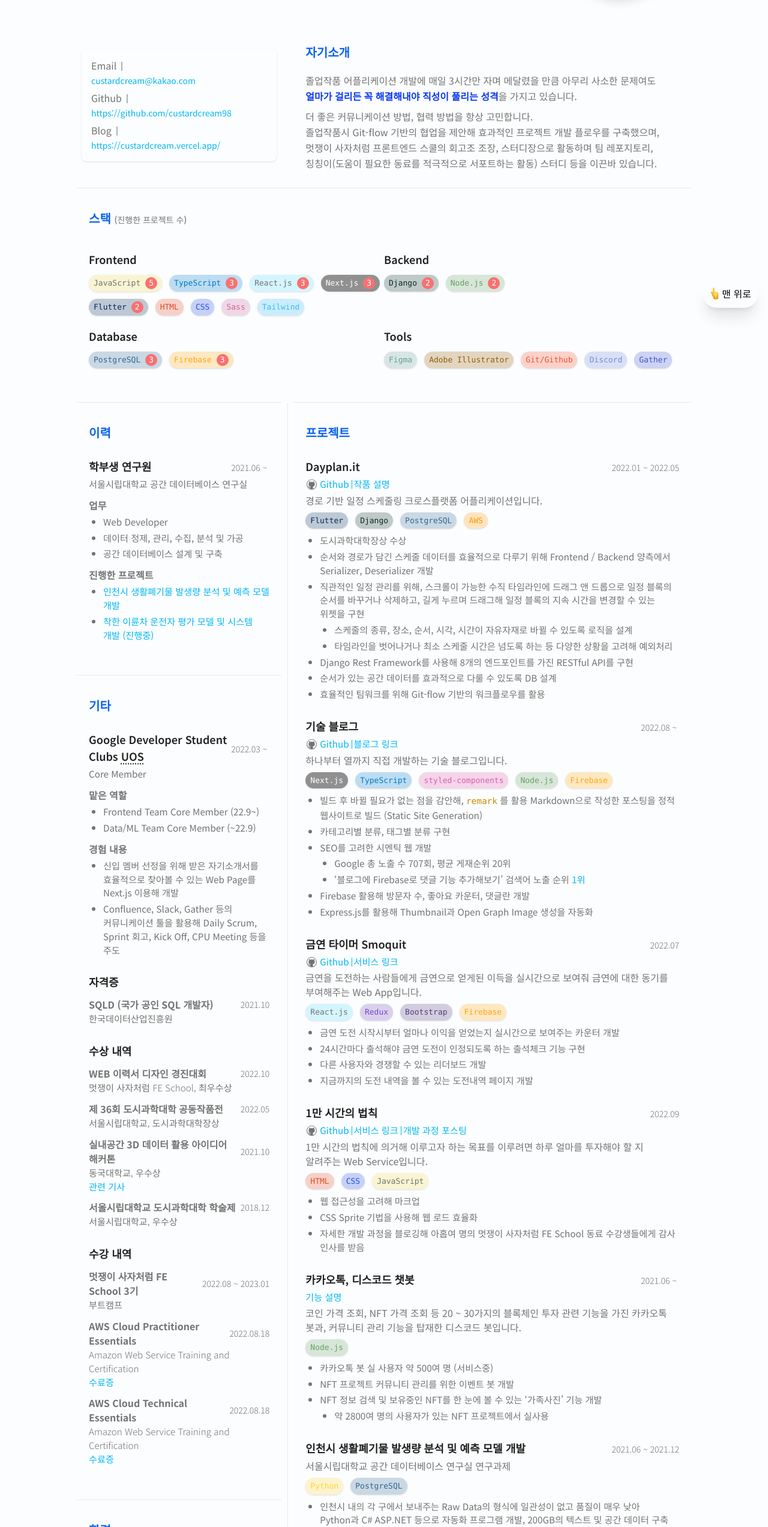
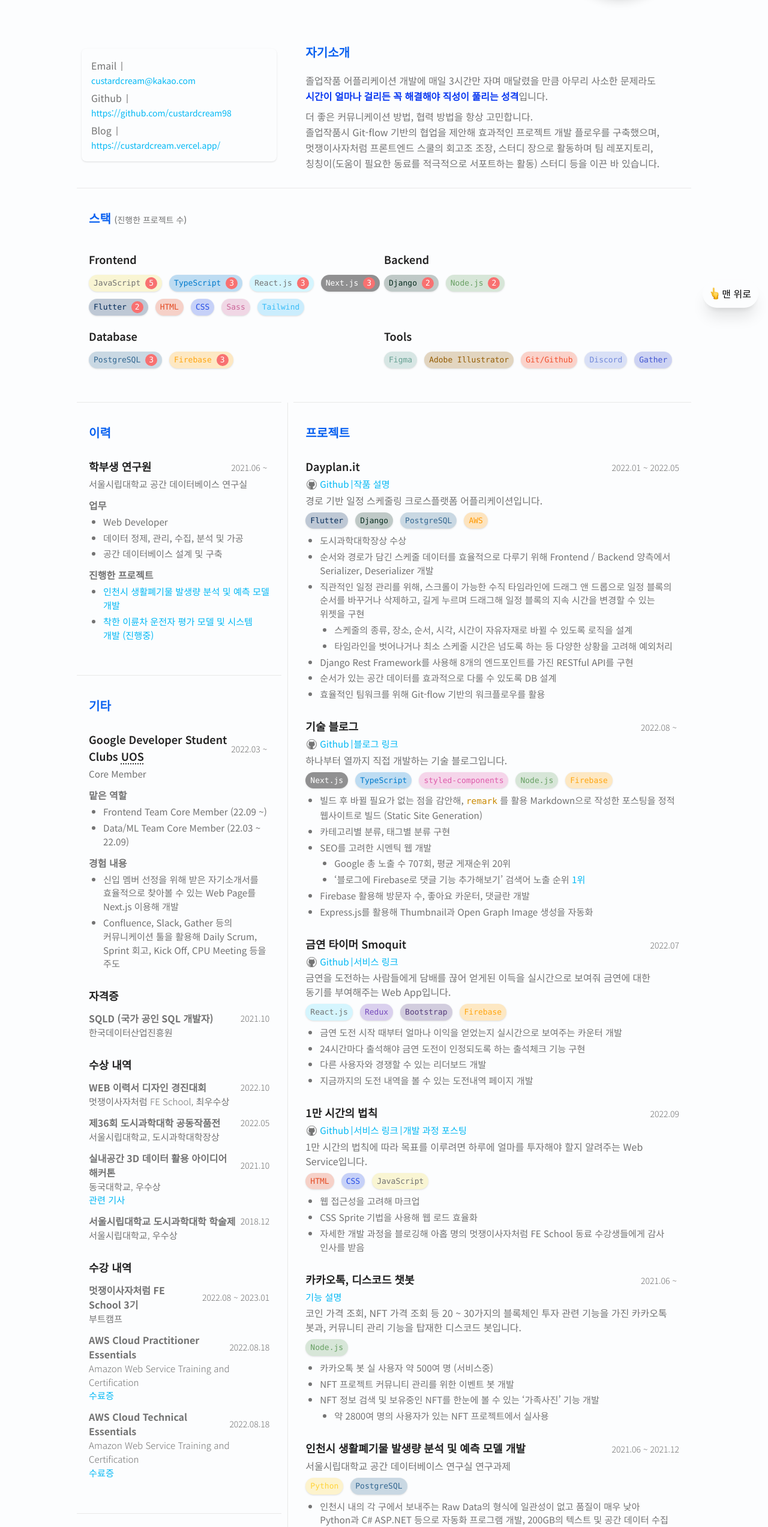
Before and after one commit to custardcream98/resume, a website: page index.html in a window 1280 px wide. Shown: the part 255-2800 px from the top of the page at 60% size. Drawn offline with Linux system fonts and the light colour scheme.

Commit message:
Chore: 오탈자 수정

```diff
--- a/index.html
+++ b/index.html
@@ -117,18 +117,18 @@
           <h2 class="title-pri">자기소개</h2>
           <div class="mt-5 leading-relaxed">
             <p>
-              졸업작품 어플리케이션 개발에 매일 3시간만 자며 메달렸을 만큼
-              아무리 사소한 문제여도
+              졸업작품 어플리케이션 개발에 매일 3시간만 자며 매달렸을 만큼
+              아무리 사소한 문제라도
               <strong class="text-blue1"
-                >얼마가 걸리든 꼭 해결해내야 직성이 풀리는 성격</strong
-              >을 가지고 있습니다.
+                >시간이 얼마나 걸리든 꼭 해결해야 직성이 풀리는 성격</strong
+              >입니다.
             </p>
             <p class="mt-2">
               더 좋은 커뮤니케이션 방법, 협력 방법을 항상 고민합니다.<br />
               졸업작품시 Git-flow 기반의 협업을 제안해 효과적인 프로젝트 개발
-              플로우를 구축했으며, 멋쟁이 사자처럼 프론트엔드 스쿨의 회고조
-              조장, 스터디장으로 활동하며 팀 레포지토리, 칭칭이(도움이 필요한
-              동료를 적극적으로 서포트하는 활동) 스터디 등을 이끈바 있습니다.
+              플로우를 구축했으며, 멋쟁이사자처럼 프론트엔드 스쿨의 회고조 조장,
+              스터디 장으로 활동하며 팀 레포지토리, 칭칭이(도움이 필요한 동료를
+              적극적으로 서포트하는 활동) 스터디 등을 이끈 바 있습니다.
             </p>
           </div>
         </section>
@@ -354,7 +354,7 @@
                 >
               </p>
               <p>
-                금연을 도전하는 사람들에게 금연으로 얻게된 이득을 실시간으로
+                금연을 도전하는 사람들에게 담배를 끊어 얻게된 이득을 실시간으로
                 보여줘 금연에 대한 동기를 부여해주는 Web App입니다.
               </p>
               <strong class="sr-only">사용한 스택</strong>
@@ -367,7 +367,7 @@
               <strong class="sr-only">성과</strong>
               <ul class="description-list">
                 <li>
-                  금연 도전 시작시부터 얼마나 이익을 얻었는지 실시간으로
+                  금연 도전 시작 때부터 얼마나 이익을 얻었는지 실시간으로
                   보여주는 카운터 개발
                 </li>
                 <li>
@@ -402,8 +402,8 @@
                 >
               </p>
               <p>
-                1만 시간의 법칙에 의거해 이루고자 하는 목표를 이루려면 하루
-                얼마를 투자해야 할 지 알려주는 Web Service입니다.
+                1만 시간의 법칙에 따라 목표를 이루려면 하루에 얼마를 투자해야
+                할지 알려주는 Web Service입니다.
               </p>
               <strong class="sr-only">사용한 스택</strong>
               <ul class="stack-badge-list-wrapper my-2">
@@ -416,8 +416,8 @@
                 <li>웹 접근성을 고려해 마크업</li>
                 <li>CSS Sprite 기법을 사용해 웹 로드 효율화</li>
                 <li>
-                  자세한 개발 과정을 블로깅해 아홉여 명의 멋쟁이 사자처럼 FE
-                  School 동료 수강생들에게 감사 인사를 받음
+                  자세한 개발 과정을 블로깅해 아홉 명의 멋쟁이사자처럼 FE School
+                  동료 수강생들에게 감사 인사를 받음
                 </li>
               </ul>
             </li>
@@ -450,7 +450,7 @@
                 <li>카카오톡 봇 실 사용자 약 500여 명 (서비스중)</li>
                 <li>NFT 프로젝트 커뮤니티 관리를 위한 이벤트 봇 개발</li>
                 <li>
-                  NFT 정보 검색 및 보유중인 NFT를 한 눈에 볼 수 있는 ‘가족사진’
+                  NFT 정보 검색 및 보유중인 NFT를 한눈에 볼 수 있는 ‘가족사진’
                   기능 개발
                   <ul>
                     <li>
@@ -481,11 +481,11 @@
                 <li>
                   인천시 내의 각 구에서 보내주는 Raw Data의 형식에 일관성이 없고
                   품질이 매우 낮아 Python과 C# ASP.NET 등으로 자동화 프로그램
-                  개발, 200GB의 텍스트 및 공간 데이터 구축
+                  개발, 200GB의 텍스트 및 공간 데이터 수집
                 </li>
                 <li>PostgreSQL을 활용해 분석용 데이터를 DB화</li>
                 <li>
-                  GIS, Python 등을 이용해 데이터를 시각화하고, 데이터의 특성을
+                  GIS, Python 등을 이용해 데이터를 시각화하고 데이터의 특성을
                   파악
                 </li>
               </ul>
@@ -511,12 +511,12 @@
                 <li>설문지 웹페이지 개발 리드</li>
                 <li>
                   이륜차 운전자 평가 기준을 선정하기 위한 AHP 분석 설문지 중,
-                  응답자가 연속적인 값중 하나를 선택해야 하는 부분을 위한 Slide
+                  응답자가 연속적인 값 중 하나를 선택해야 하는 부분을 위한 Slide
                   컴포넌트 개발
                 </li>
                 <li>
-                  네 다섯가지의 영상을 동시에 보고 각각의 영상에 대해 점수를
-                  매길 수 있도록 하는 컴포넌트 개발중
+                  네다섯 가지의 영상을 동시에 보고 각각의 영상에 대해 점수를
+                  매길 수 있도록 하는 컴포넌트 개발
                 </li>
               </ul>
             </li>
@@ -575,8 +575,8 @@
               <p class="item-description">Core Member</p>
               <strong class="mt-3 mb-1 block">맡은 역할</strong>
               <ul class="description-list">
-                <li>Frontend Team Core Member (22.9~)</li>
-                <li>Data/ML Team Core Member (~22.9)</li>
+                <li>Frontend Team Core Member (22.09 ~)</li>
+                <li>Data/ML Team Core Member (22.03 ~ 22.09)</li>
               </ul>
               <strong class="mt-3 mb-1 block">경험 내용</strong>
               <ul class="description-list">
@@ -608,12 +608,12 @@
                   <time class="time" datetime="2022-10">2022.10</time>
                 </div>
                 <p class="item-description font-light">
-                  멋쟁이 사자처럼 FE School, 최우수상
+                  멋쟁이사자처럼 FE School, 최우수상
                 </p>
               </li>
               <li>
                 <div class="title-with-time-wrapper">
-                  <strong>제 36회 도시과학대학 공동작품전</strong>
+                  <strong>제36회 도시과학대학 공동작품전</strong>
                   <time class="time" datetime="2022-05">2022.05</time>
                 </div>
                 <p class="item-description font-light">
@@ -649,7 +649,7 @@
             <ul class="item-list">
               <li>
                 <div class="title-with-time-wrapper">
-                  <strong>멋쟁이 사자처럼 FE School 3기</strong>
+                  <strong>멋쟁이사자처럼 FE School 3기</strong>
                   <span class="time">
                     <time
                       class="after:mx-1 after:inline-block after:content-['~']"
@@ -698,7 +698,9 @@
               <strong class="title-sec mb-1">서울시립대학교</strong>
               <span class="time">
                 <time class="time-ongoing" datetime="2017-03">2017.03</time
-                ><time class="time" datetime="2023-07">2023.07</time></span
+                ><time class="time" datetime="2023-07"
+                  >2023.07 (예정)</time
+                ></span
               >
             </div>
             <p class="item-description font-light">공간정보공학과</p>
```
